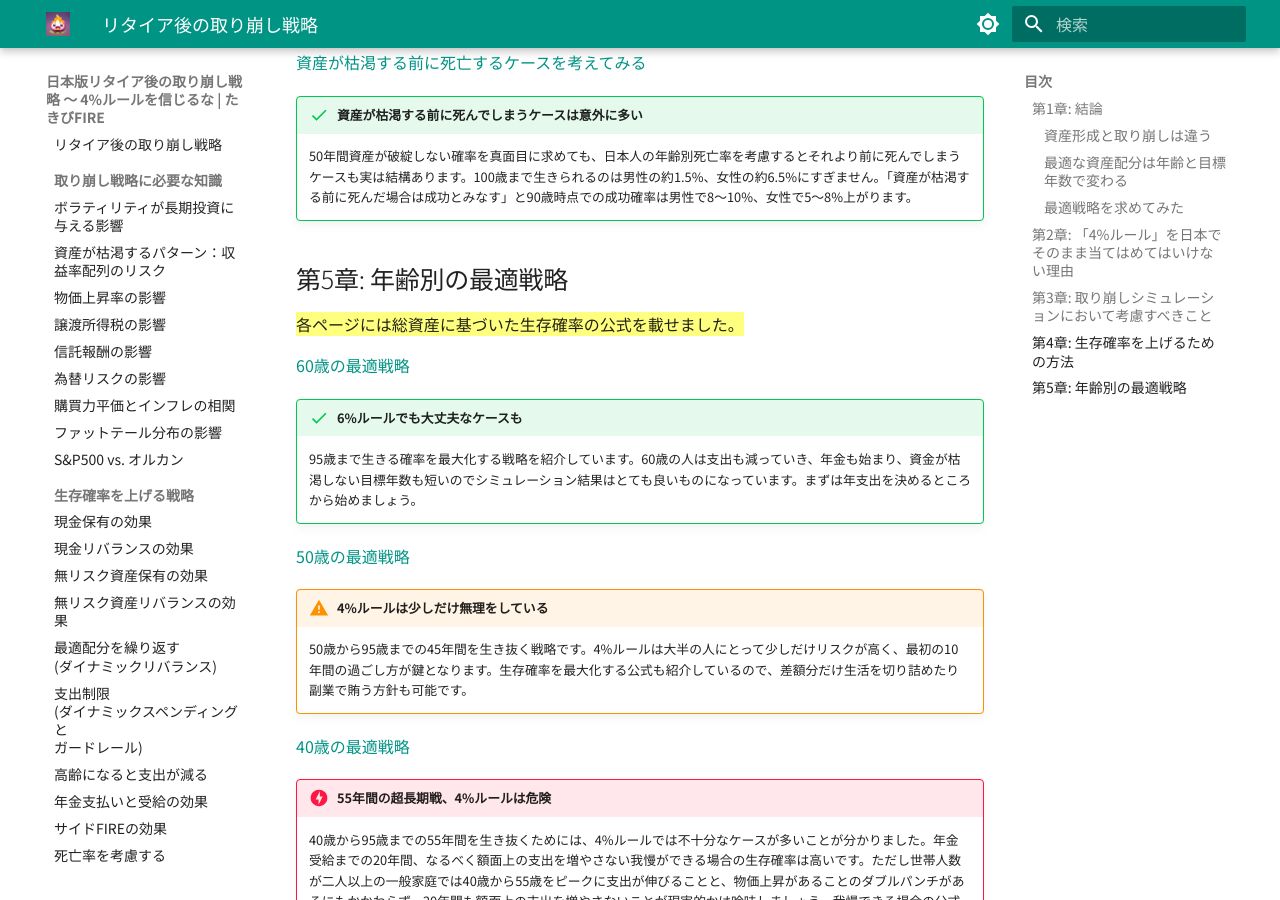
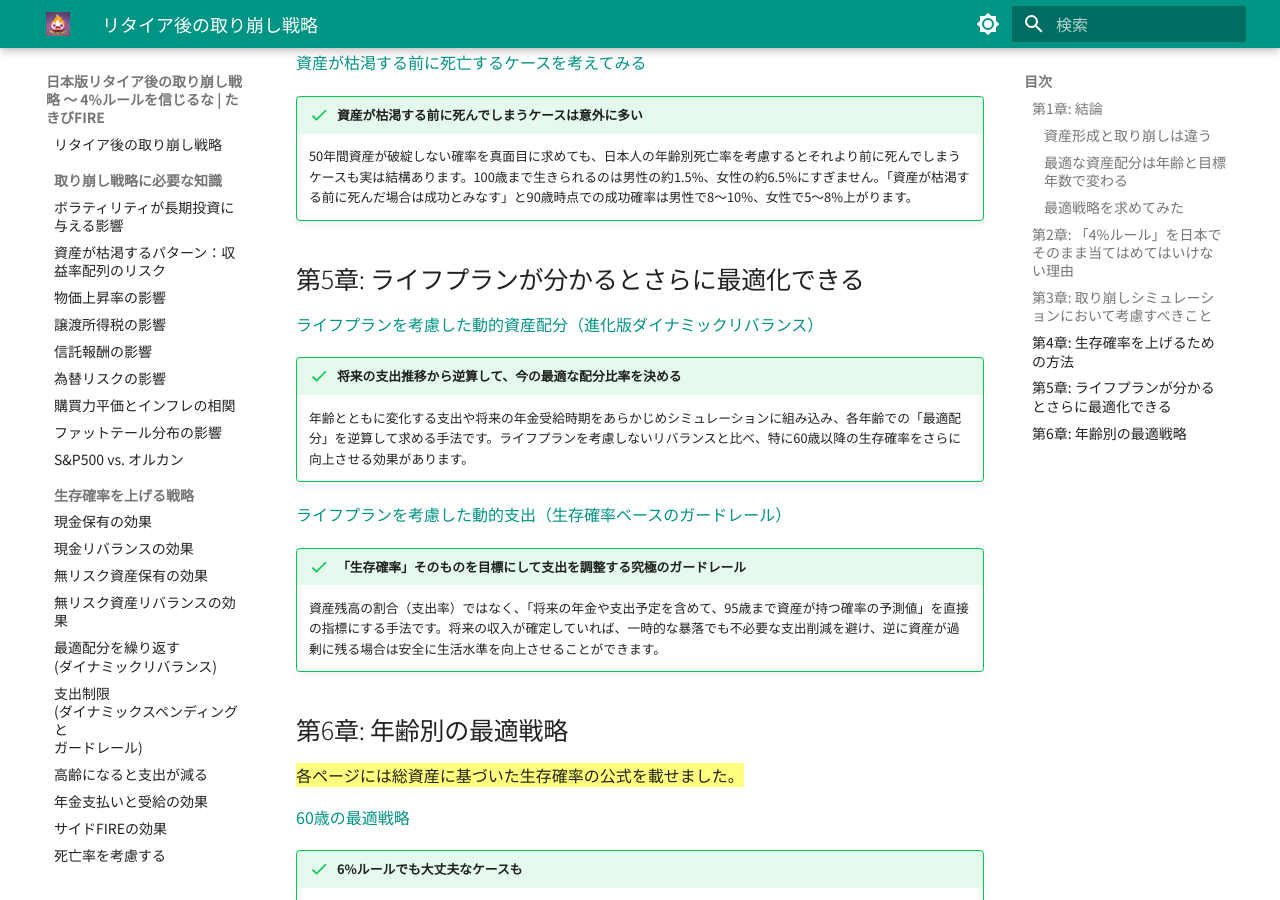
Before and after one commit to TakibiFire/JapaneseTrinityStudy, an MkDocs documentation site: the page built from docs/index.md, in a window 1280 px wide and 900 px high, scrolled down 6968 px. Built offline with MkDocs 1.6.1 and Material for MkDocs 9.7.7, drawn with Linux system fonts in a browser that asks for light colours; some of the changed text lies outside the part shown.

Commit message:
docs: update index.md with life plan-based optimization sections
- Update Chapter 1 conclusion to reference new Chapter 5 and Chapter 6
- Add "Optimization with Life Plan" to the feature grid
- Incorporate spend_aware_dynamic_rebalance and spend_aware_dynamic_spending into the index

```diff
--- a/docs/index.md
+++ b/docs/index.md
@@ -25,6 +25,7 @@
 - 老後の支出減少の影響
 - 少し働くサイドFIREの影響
 - 資産枯渇前に死んでしまう確率
+- ライフプランを考慮した最適化
 
 </div>
 
@@ -69,9 +70,9 @@
 
 ### 最適戦略を求めてみた
 
-このサイトでは、第3,4章で色々な戦略を試し、生存確率にどのような影響があるか精査しました。その上で、各年代ごとに取り崩し戦略として一番良いものを求め、分かりやすい公式を作りました。
+このサイトでは、第3,4,5章で色々な戦略を試し、生存確率にどのような影響があるか精査しました。その上で、各年代ごとに取り崩し戦略として一番良いものを求め、分かりやすい公式を作りました。
 
-==結論から先に知りたい人は[第5章: 年齢別の最適戦略](#第5章: 年齢別の最適戦略)へどうぞ。==
+==結論から先に知りたい人は[第6章: 年齢別の最適戦略](#第6章: 年齢別の最適戦略)へどうぞ。==
 
 ## 第2章: 「4%ルール」を日本でそのまま当てはめてはいけない理由
 
@@ -179,7 +180,17 @@
 !!! success "資産が枯渇する前に死んでしまうケースは意外に多い"
     50年間資産が破綻しない確率を真面目に求めても、日本人の年齢別死亡率を考慮するとそれより前に死んでしまうケースも実は結構あります。100歳まで生きられるのは男性の約1.5%、女性の約6.5%にすぎません。「資産が枯渇する前に死んだ場合は成功とみなす」と90歳時点での成功確率は男性で8〜10%、女性で5〜8%上がります。
 
-## 第5章: 年齢別の最適戦略
+## 第5章: ライフプランが分かるとさらに最適化できる
+
+[ライフプランを考慮した動的資産配分（進化版ダイナミックリバランス）](spend_aware_dynamic_rebalance.md)
+!!! success "将来の支出推移から逆算して、今の最適な配分比率を決める"
+    年齢とともに変化する支出や将来の年金受給時期をあらかじめシミュレーションに組み込み、各年齢での「最適配分」を逆算して求める手法です。ライフプランを考慮しないリバランスと比べ、特に60歳以降の生存確率をさらに向上させる効果があります。
+
+[ライフプランを考慮した動的支出（生存確率ベースのガードレール）](spend_aware_dynamic_spending.md)
+!!! success "「生存確率」そのものを目標にして支出を調整する究極のガードレール"
+    資産残高の割合（支出率）ではなく、「将来の年金や支出予定を含めて、95歳まで資産が持つ確率の予測値」を直接の指標にする手法です。将来の収入が確定していれば、一時的な暴落でも不必要な支出削減を避け、逆に資産が過剰に残る場合は安全に生活水準を向上させることができます。
+
+## 第6章: 年齢別の最適戦略
 
 ==各ページには総資産に基づいた生存確率の公式を載せました。==
 
```
